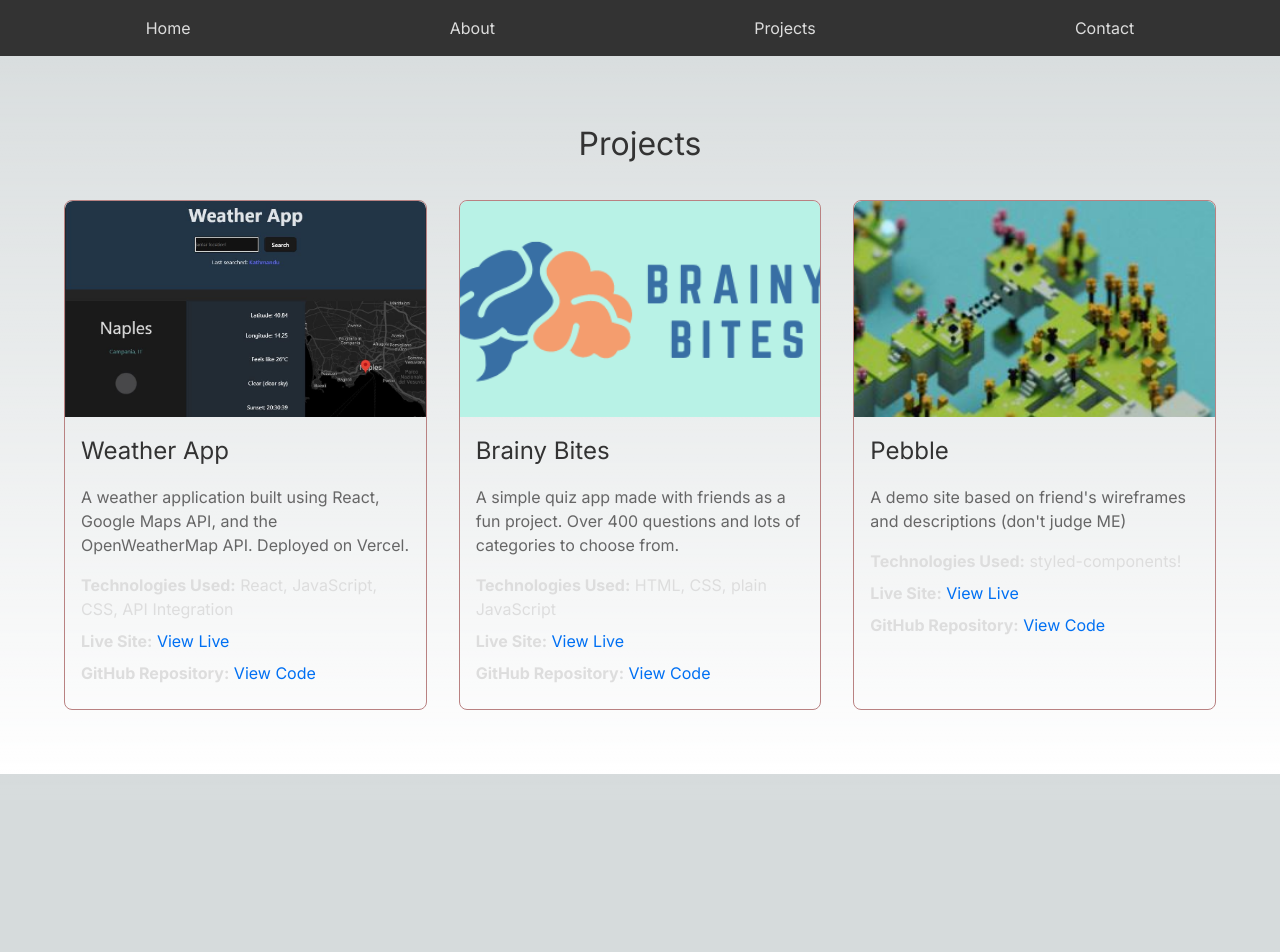
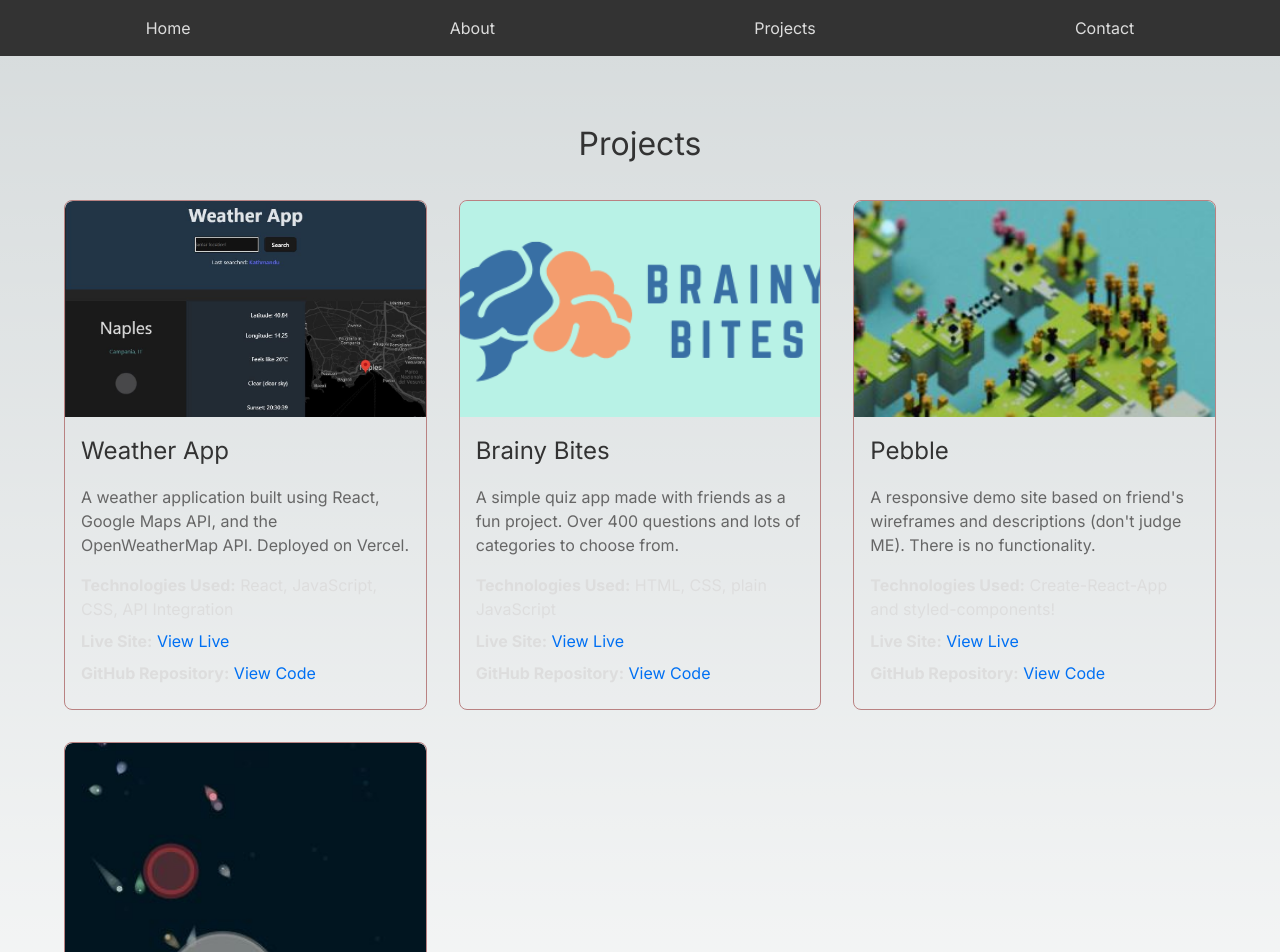
Before and after one commit to kryturek/portfolio, a Next.js app: page /projects in a window 1280 px wide. Shown: the top 952 px of the page. Before the commit the page ends 800 px from the top, so only its background shows below. Built offline with nearby package versions, Linux system fonts and the light colour scheme.

Commit message:
'asteroids' project added

```diff
--- a/src/app/projects/page.js
+++ b/src/app/projects/page.js
@@ -37,10 +37,18 @@ export default function Projects() {
 					<Card
 						imageSrc="/images/pebble.jpg"
 						title="Pebble"
-						description="A demo site based on friend's wireframes and descriptions (don't judge ME)"
-						technologies="styled-components!"
+						description="A responsive demo site based on friend's wireframes and descriptions (don't judge ME). There is no functionality."
+						technologies="Create-React-App and styled-components!"
 						liveLink="https://kryturek.github.io/pebble/"
 						codeLink="https://github.com/kryturek/pebble"
+					/>
+					<Card
+						imageSrc="/images/asteroids.jpg"
+						title="Asteroids v1.0"
+						description="An interactive simulation involving asteroids, attractors, repellers, and boulders, built using p5.js and JavaScript. Users can manipulate entities, creating a dynamic experience."
+						technologies="p5.js, JavaScript, HTML, CSS"
+						liveLink="https://kryturek.github.io/asteroids/app/"
+						codeLink="https://github.com/kryturek/asteroids"
 					/>
 				</div>
 			</div>
```
